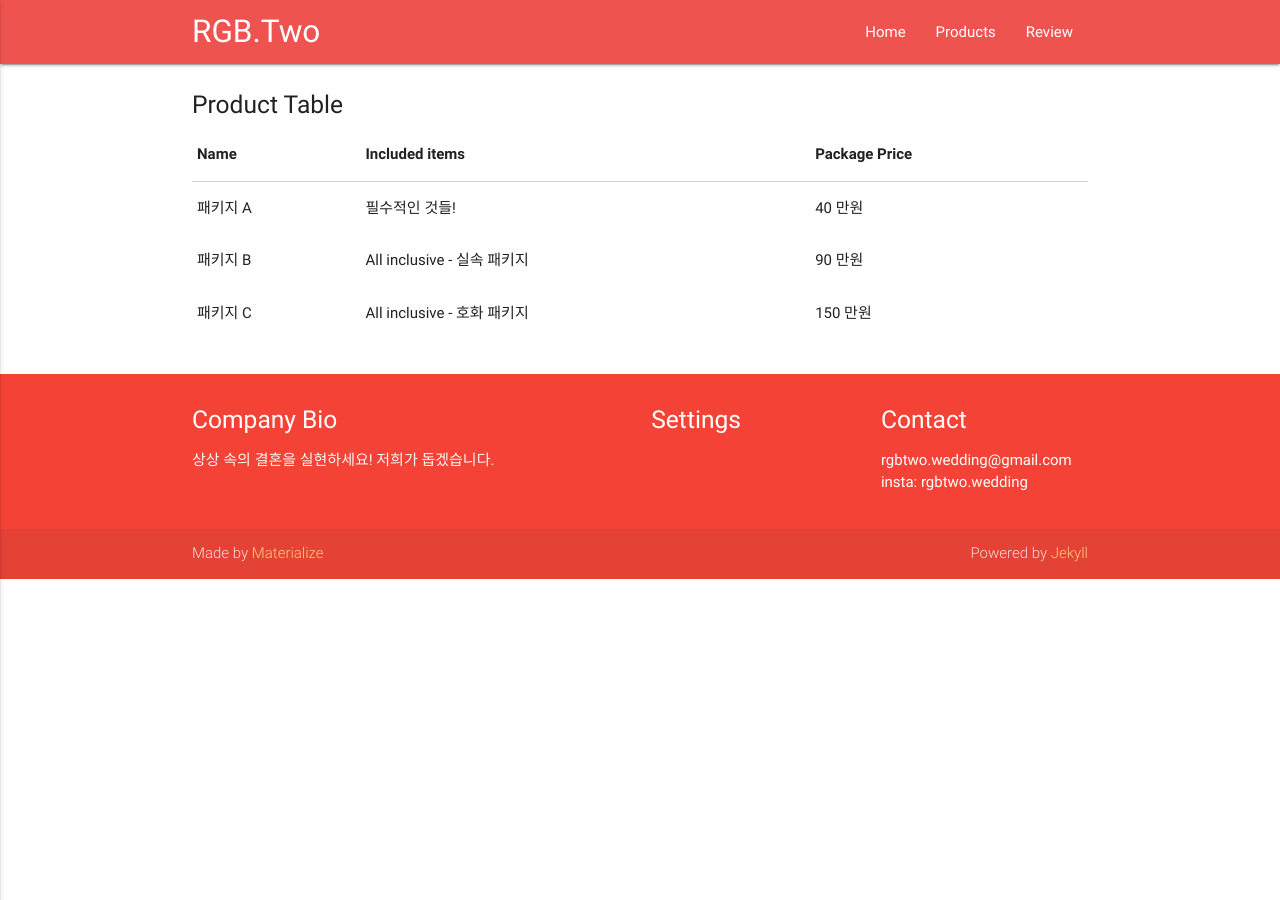
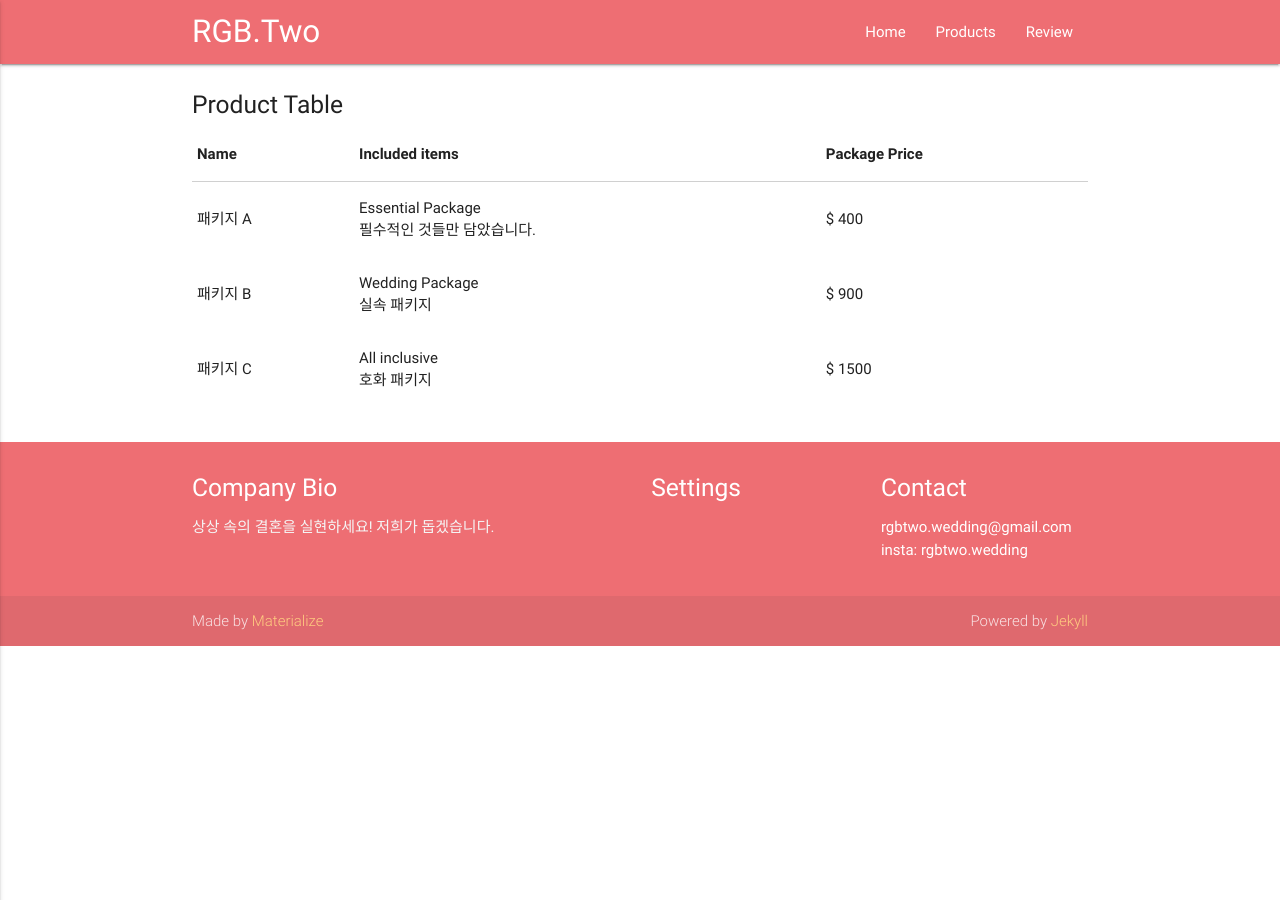
Before and after one commit to rgbtwowedding/rgbtwowedding.github.io, a Jekyll site: the page built from example3.md, in a window 1280 px wide. Built offline with Jekyll 4.4.1, drawn with Linux system fonts in a browser that asks for light colours.

Commit message:
updated package info

```diff
--- a/_includes/footer.html
+++ b/_includes/footer.html
@@ -1,4 +1,4 @@
-  <footer class="page-footer red">
+  <footer class="page-footer pupple">
     <div class="container">
       <div class="row">
         <div class="col l6 s12">
--- a/_includes/header.html
+++ b/_includes/header.html
@@ -1,4 +1,4 @@
-<nav class="red lighten-1" role="navigation">
+<nav class="pupple lighten-1" role="navigation">
     <div class="nav-wrapper container"><a id="logo-container" class="brand-logo" href="{{ "/" | relative_url }}">RGB.Two</a>
     {% assign default_paths = site.pages | map: "path" %}
     {% assign page_paths = site.header_pages | default: default_paths %}
--- a/example3.md
+++ b/example3.md
@@ -138,18 +138,18 @@ permalink: /products/
               <tbody>
                 <tr>
                   <td>패키지 A</td>
-                  <td>필수적인 것들!</td>
-                  <td>40 만원</td>
+                  <td>Essential Package <br> 필수적인 것들만 담았습니다.</td>
+                  <td>$ 400</td>
                 </tr>
                 <tr>
                   <td>패키지 B</td>
-                  <td>All inclusive - 실속 패키지</td>
-                  <td>90 만원</td>
+                  <td>Wedding Package <br> 실속 패키지</td>
+                  <td>$ 900</td>
                 </tr>
                 <tr>
                   <td>패키지 C</td>
-                  <td>All inclusive - 호화 패키지</td>
-                  <td>150 만원</td>
+                  <td>All inclusive <br> 호화 패키지</td>
+                  <td>$ 1500</td>
                 </tr>
               </tbody>
             </table>
```
Also changed, not shown: 10 other files.
